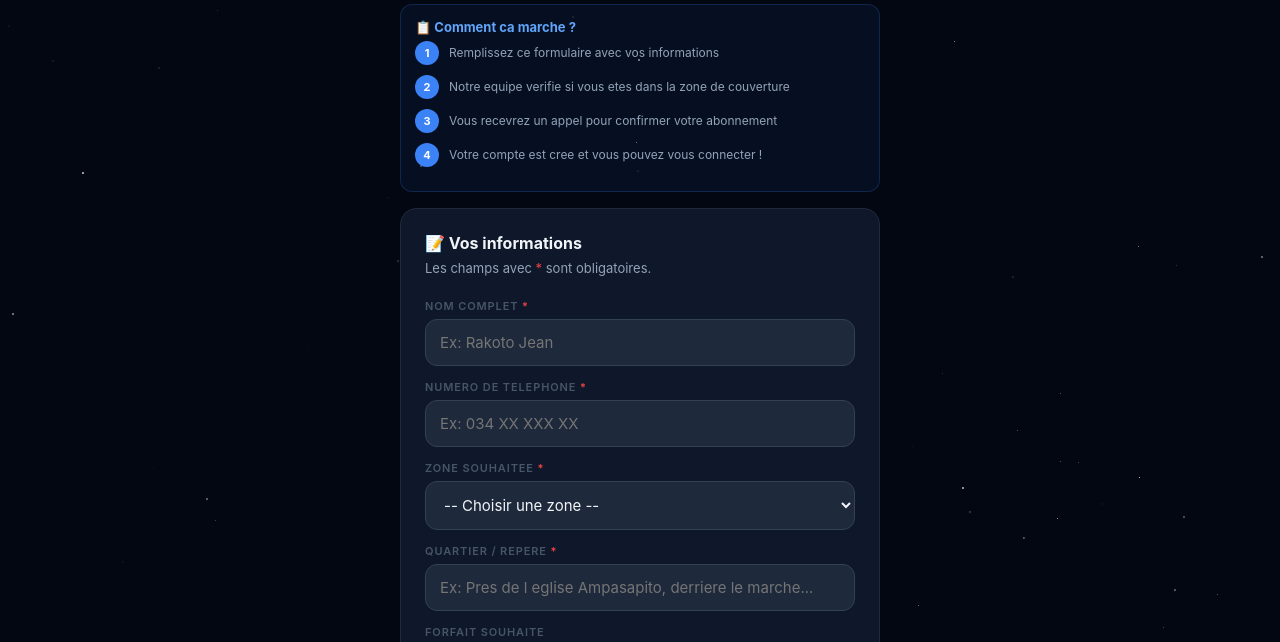
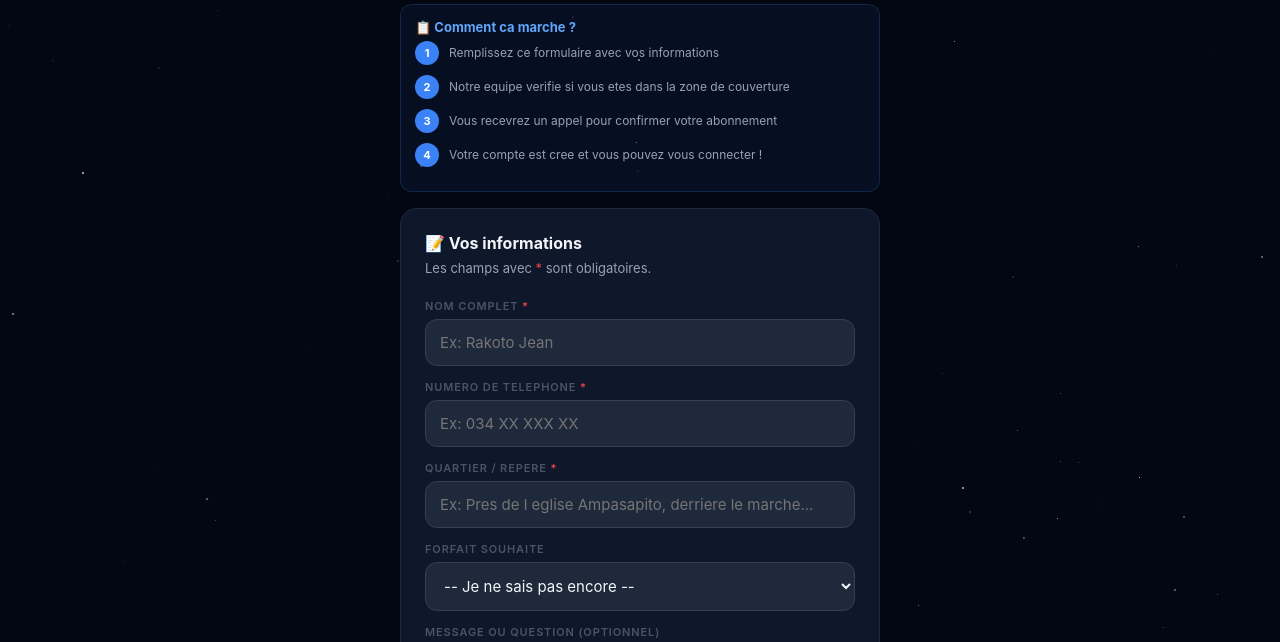
Before and after one commit to autovalorexpert-max/ntystarnet, a plain HTML site: page inscription.html in a window 1280 px wide. Shown: the part 112-754 px from the top of the page. Drawn offline with Linux system fonts and the light colour scheme.

Commit message:
Add files via upload

```diff
--- a/inscription.html
+++ b/inscription.html
@@ -81,12 +81,7 @@
       <label class="inp-label">Numero de telephone <span class="required">*</span></label>
       <input class="inp" type="tel" id="f-phone" placeholder="Ex: 034 XX XXX XX">
 
-      <label class="inp-label">Zone souhaitee <span class="required">*</span></label>
-      <select class="inp" id="f-zone">
-        <option value="">-- Choisir une zone --</option>
-        <option value="Ampasapito">Ampasapito</option>
-        <option value="Anjanahary">Anjanahary</option>
-      </select>
+      <input type="hidden" id="f-zone" value="">
 
       <label class="inp-label">Quartier / Repere <span class="required">*</span></label>
       <input class="inp" type="text" id="f-address" placeholder="Ex: Pres de l eglise Ampasapito, derriere le marche...">
@@ -158,7 +153,7 @@ async function submitInscription(){
 
   if(!name){toast('Entrez votre nom complet','error');return;}
   if(!phone){toast('Entrez votre numero de telephone','error');return;}
-  if(!zone){toast('Choisissez une zone','error');return;}
+
   if(!address){toast('Entrez votre adresse exacte','error');return;}
 
   const btn=document.querySelector('.btn-primary');
```
Also changed, not shown: index.html (+8 -0 lines).
